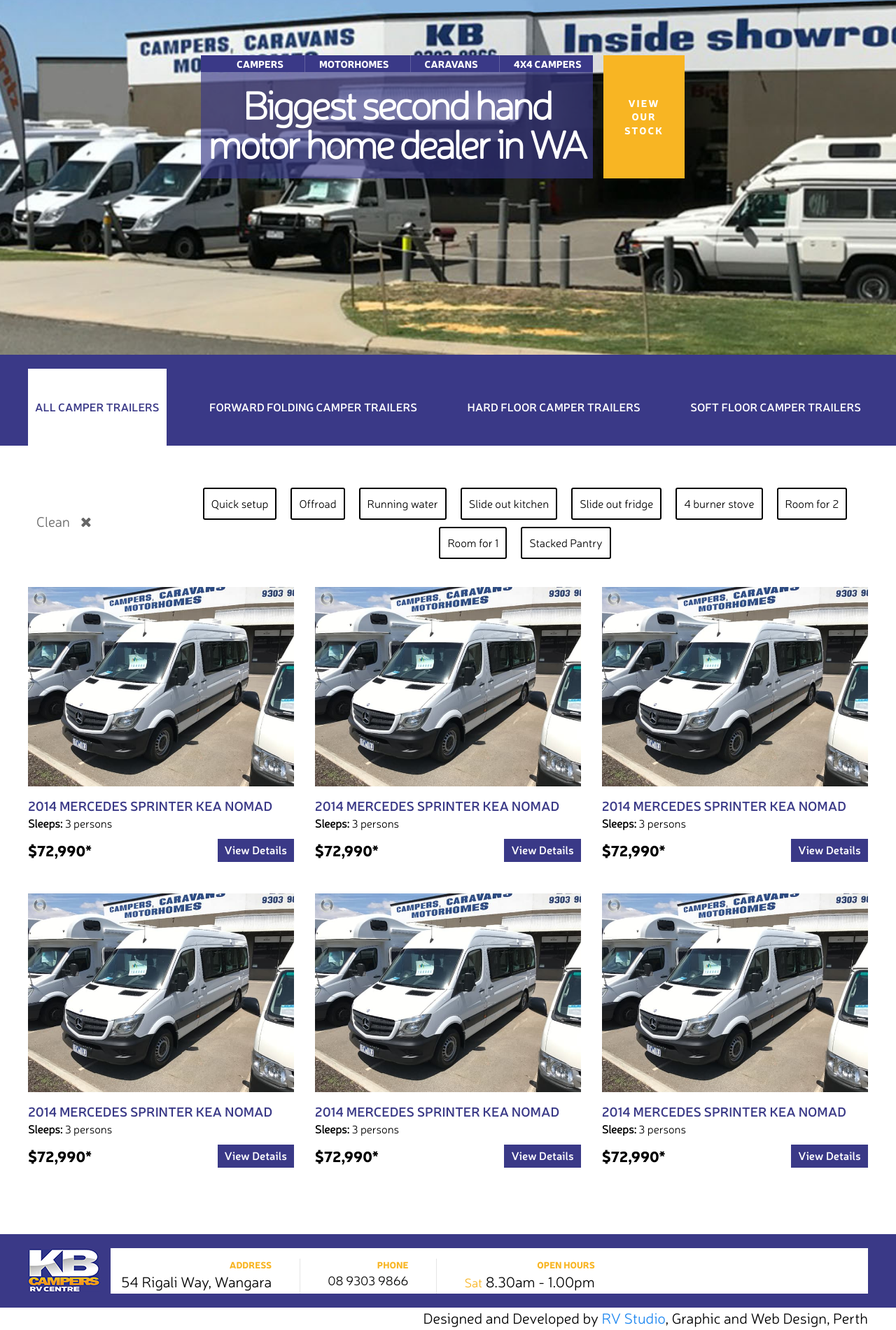
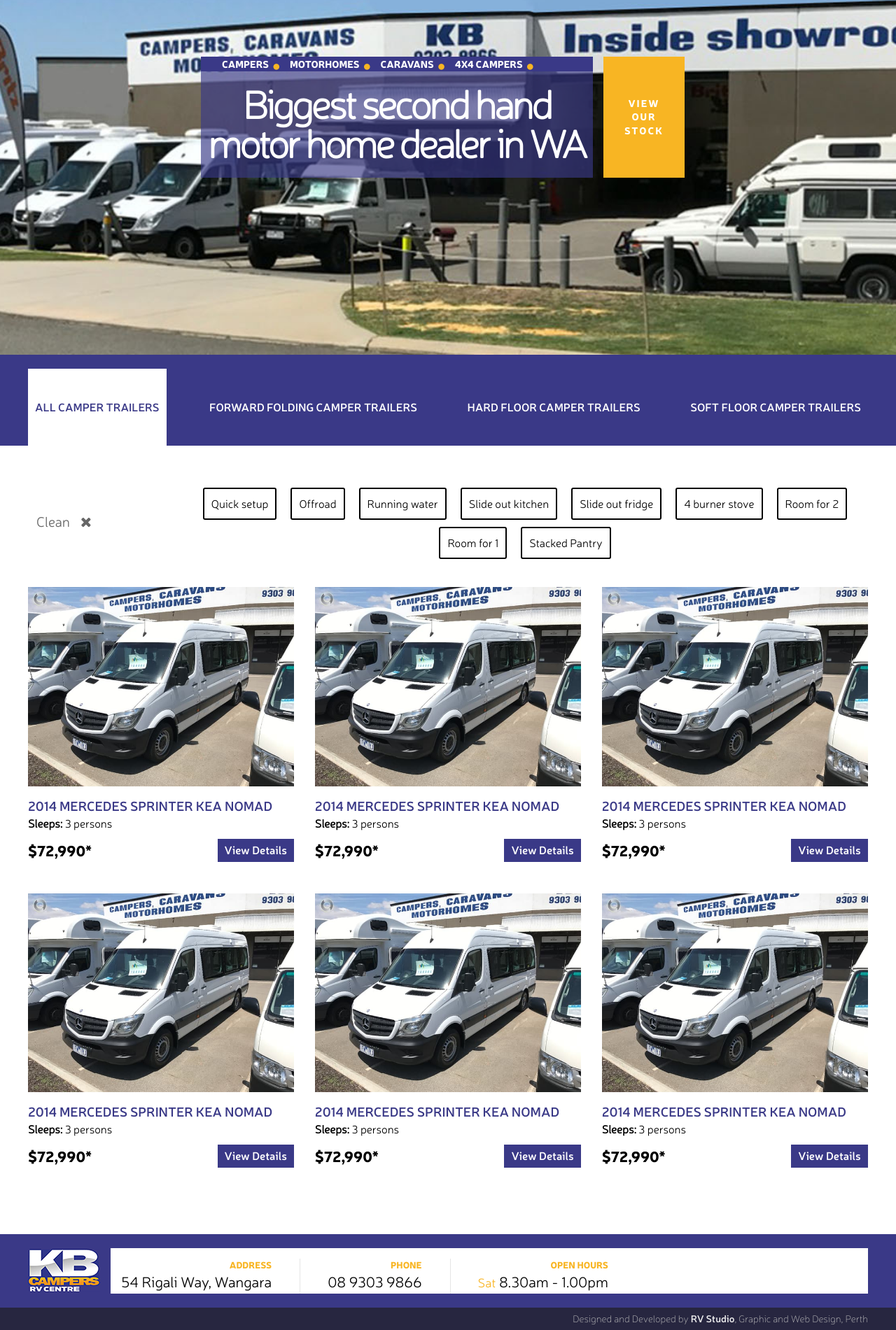
Before and after one commit to Ruala/KBinside, a website: page index.html in a window 1280 px wide. Shown: the part 317-2218 px from the top of the page at 70% size. Drawn offline with nearby package versions, Linux system fonts and the light colour scheme.

Commit message:
many changes

```diff
--- a/css/custom.scss
+++ b/css/custom.scss
@@ -23,11 +23,11 @@
 
 header, footer {
 
-    h4 {
-      font-family: $black-font-family;
-      font-size: 13px;
-      color: $secondary-color;
-      text-transform: uppercase;
+  h4 {
+    font-family: $black-font-family;
+    font-size: 13px;
+    color: $secondary-color;
+    text-transform: uppercase;
   }
 
   span {
@@ -79,6 +79,7 @@
     font-size: 18px;
   }
 }
+
 .tm-margin-overtop {
   margin-top: -50px;
 }
@@ -102,6 +103,23 @@
 .tm-pageheader {
   background: rgba(58, 57, 135, 0.65);
   padding-left: 0;
+
+  .tm-subnav-divider {
+    li:after {
+        content: '\f111';
+        font-family: $awesome-font-family;
+        font-size: 10px;
+        position: absolute;
+        right: -15px;
+        top: 7px;
+        color: $secondary-color;
+      }
+    }
+
+  .tm-subnav-divider>* {
+    display: flex;
+    align-items: center;
+  }
 
   .uk-subnav {
     margin-left: 0;
@@ -145,6 +163,7 @@
 
 .tm-button-secondary {
   background-color: $secondary-color;
+  padding: 10px 30px;
 
   font-family: $black-font-family;
   font-size: 14px;
@@ -206,6 +225,10 @@
         color: $default-color;
         border: none;
       }
+
+      @media (max-width: 1199px) {
+        height: 50px;
+      }
     }
 
     &.uk-active {
@@ -245,7 +268,10 @@
       color: $global-color;
       text-transform: none;
 
-
+      &:hover, &:focus {
+        background: $secondary-color;
+        border: solid 2px $secondary-color;
+      }
     }
 
     &.uk-active {
@@ -253,8 +279,20 @@
         background: $secondary-color;
         border: solid 2px $secondary-color;
       }
-
     }
   }
+}
 
+.tm-copyright {
+  background: #272640;
+  padding: 5px 0;
+
+  font-family: $thin-font-family;
+  font-size: 14px;
+  color: #bbb;
+
+  a {
+    font-family: $semibold-font-family;
+    color: #efefef;
+  }
 }
--- a/index.html
+++ b/index.html
@@ -126,7 +126,7 @@
                                 <div class="uk-flex-stretch uk-grid-small" uk-grid>
                                     <div class="tm-pageheader">
                                         <div class="uk-width-large">
-                                            <ul class="tm-subnav-divider uk-subnav uk-subnav-divider">
+                                            <ul class="tm-subnav-divider uk-subnav">
                                                 <li><span>Campers</span></li>
                                                 <li><span>Motorhomes</span></li>
                                                 <li><span>Caravans</span></li>
@@ -1037,7 +1037,7 @@
 
                                     <div>
                                         <h4 class="uk-margin-remove uk-text-right">Phone</h4>
-                                        <div class="tm-font-large">08 9303 9866</div>
+                                        <div>08 9303 9866</div>
                                     </div>
 
                                     <div>
@@ -1051,7 +1051,7 @@
                 </div>
             </div>
 
-            <div class="">
+            <div class="tm-copyright">
                 <div class="uk-container">
                     <div class="uk-text-right">Designed and Developed by <a href="http://rvstudio.com.au/" target="_blank">RV Studio</a>, Graphic and Web Design, Perth</div>
                 </div>
```
Also changed, not shown: css/custom.css, 1 other file.
